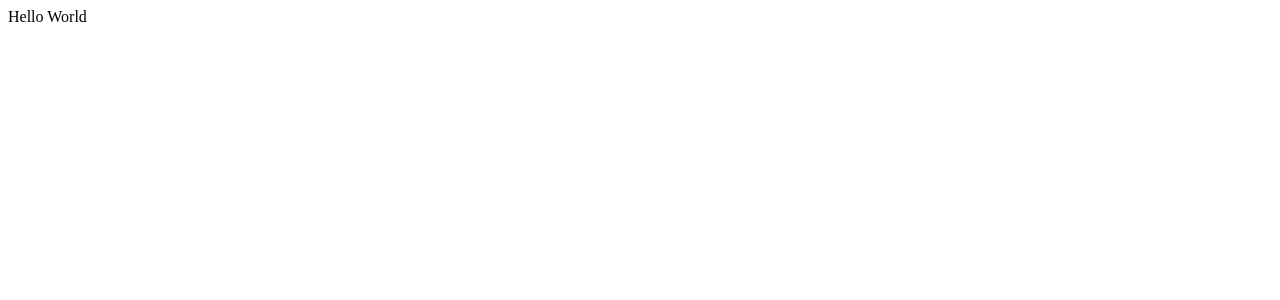
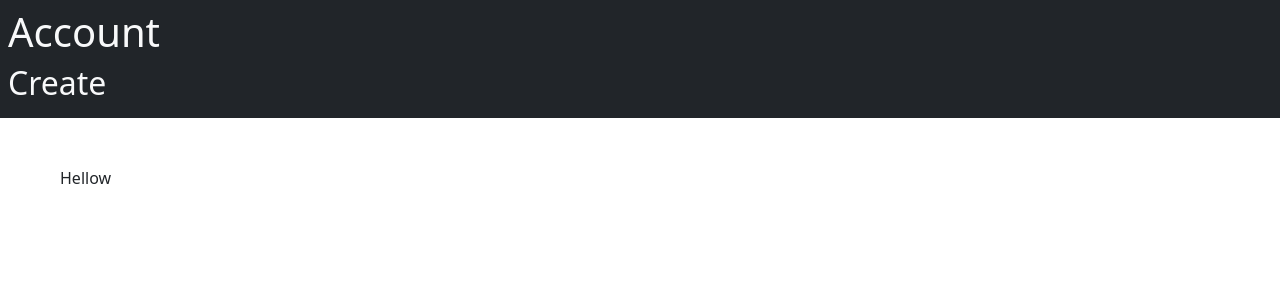
Before and after one commit to javadebadi/bfmxx, a Django app: page /bookkeeping/account/create/ in a window 1280 px wide. Before the commit the part shown is almost empty. Shown: the top 300 px of the page. Run offline with Django 3.2, Linux system fonts and the light colour scheme.

Commit message:
Updated views and templates for bookkeeping

```diff
--- /dev/null
+++ b/bookkeeping/templates/bookkeeping/account/account_base.html
@@ -0,0 +1,12 @@
+{% extends 'base.html' %}
+{% block header %}
+	<h1 class="h1">Account</h1>
+	<h2 class="h2">
+		{% block account-header %}
+		{% endblock account-header %}
+	</h2>
+{% endblock header %}
+
+
+{% block  content %}
+{% endblock  %}
--- a/bookkeeping/templates/bookkeeping/account/create.html
+++ b/bookkeeping/templates/bookkeeping/account/create.html
@@ -1,9 +1,15 @@
-<!DOCTYPE html>
-<html>
-	<head>
-		<title>create account</title>
-	</head>
-	<body>
-       Hello World
-	</body>
-</html>
+{% extends 'bookkeeping/account/account_base.html' %}
+
+{% block account-header %}
+Create
+{% endblock account-header %}
+
+{% block  content %}
+	   {% if Hello %}
+	   	{% for item in Hello %}
+		   <p>{{ item }}</p>
+		{% endfor %}
+	   {% else %}
+	   <p>Nothing to show</p>
+	   {% endif %}
+{% endblock  %}
--- a/bookkeeping/views.py
+++ b/bookkeeping/views.py
@@ -4,5 +4,5 @@ from django.shortcuts import render
 def create_account(request):
     """The functions creates an account by handling the request
     """
-    context={"Hello":"Hellow"}
+    context={"Hello":["Hellow"]}
     return render(request, 'bookkeeping/account/create.html',context=context)
```
Also changed, not shown: bookkeeping/migrations/0001_initial.py (added).
